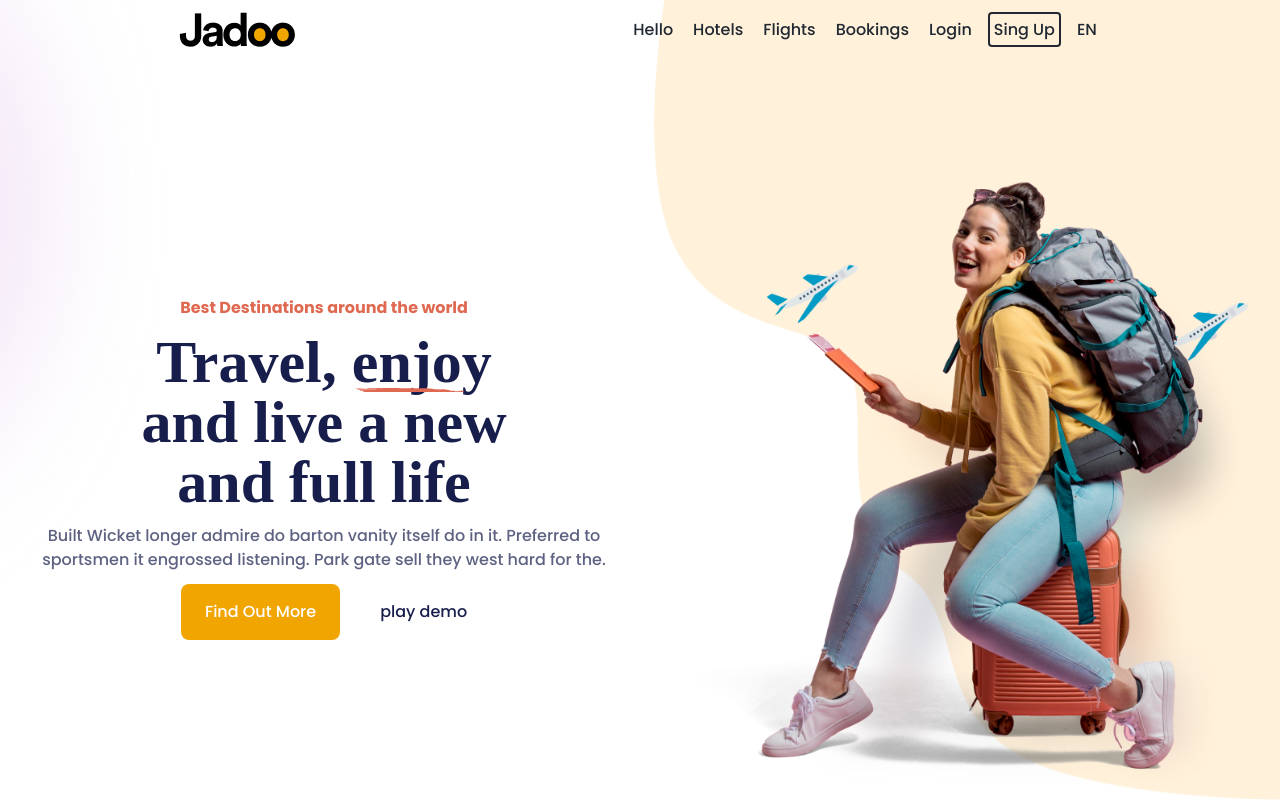
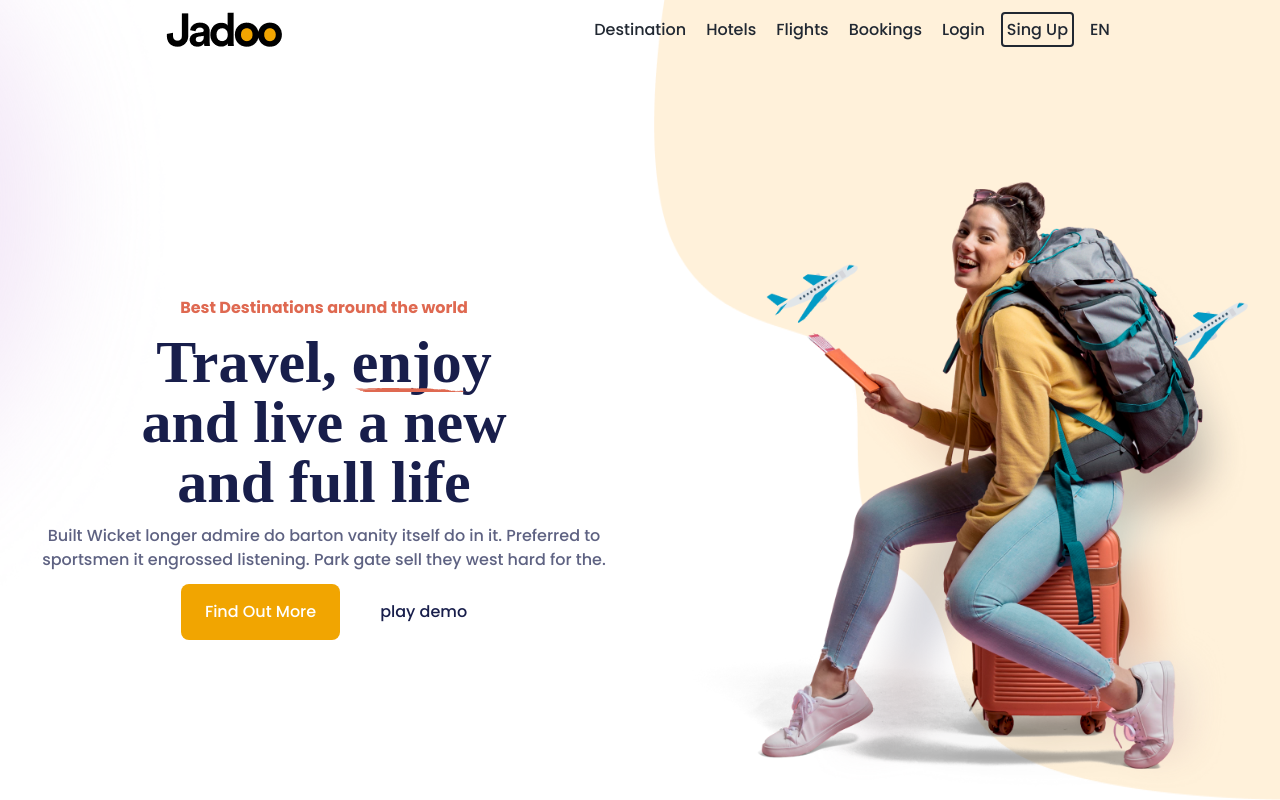
Before and after one commit to lamani79/travel_with_twindCss, a website built with Vite: page index.html in a window 1280 px wide. Shown: the top 800 px of the page. Built offline with nearby package versions, Linux system fonts and the light colour scheme; files whose address does not match are found by name; a web font is replaced by a local one.

Commit message:
add dist

```diff
--- a/index.html
+++ b/index.html
@@ -52,7 +52,7 @@
                class="large_screan_ul  gap-3 text-blacki font-medium text-base
                     capitalize hidden md:flex
                ">
-                   <li><a class=" p-1 hover:text-redi transition" href="#">hello</a></li>
+                   <li><a class=" p-1 hover:text-redi transition" href="#">destination</a></li>
                    <li><a class=" p-1 hover:text-redi transition" href="#">hotels</a></li>
                    <li><a class=" p-1 hover:text-redi transition" href="#">flights</a></li>
                    <li><a class=" p-1 hover:text-redi transition" href="#">bookings</a></li>
```
Also changed, not shown: dist/index.html.
